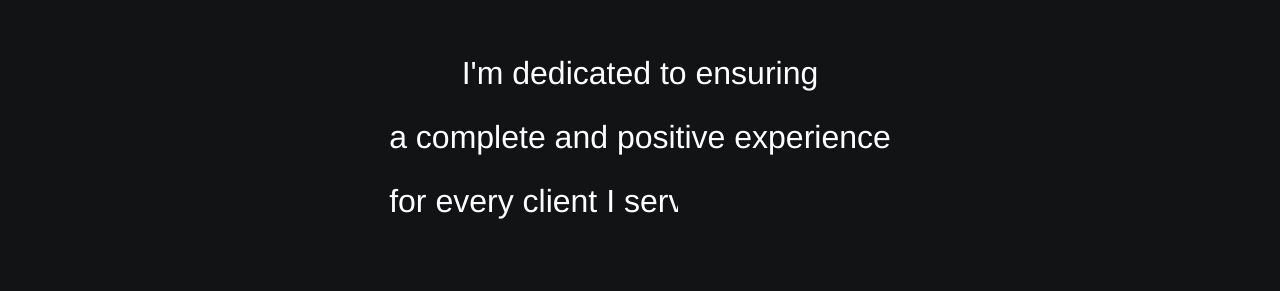
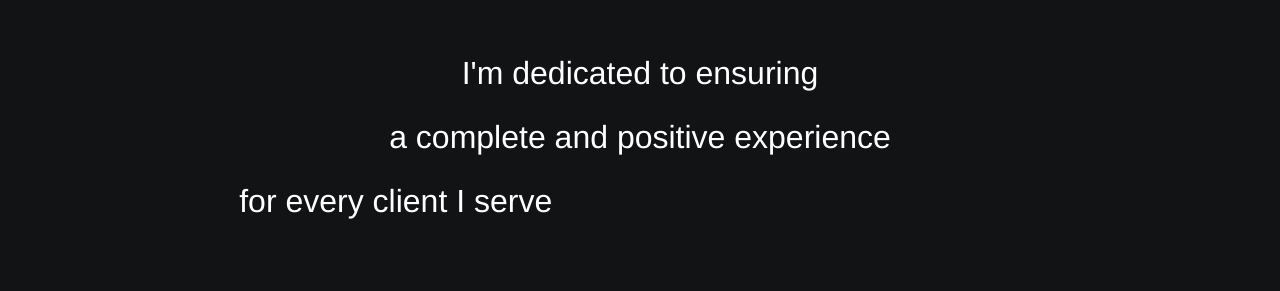
Before and after one commit to Frances-Hughes/photographer-site, a React (Create React App) app: page /aboutme in a window 1280 px wide. Shown: the part 1269-1560 px from the top of the page. Built offline with nearby package versions, Linux system fonts and the light colour scheme; a web font is replaced by a local one.

Commit message:
changes to format
changes to format

```diff
--- a/src/components/AboutMe.jsx
+++ b/src/components/AboutMe.jsx
@@ -110,7 +110,7 @@ const AboutMe = () => {
               />
             </StyledCard>
           ) : (
-            <Box sx={{ my: "42px" }}>
+            <Box sx={{ my: 20 }}>
               <CardMedia
                 component="img"
                 image={AyaImg}
@@ -132,8 +132,7 @@ const AboutMe = () => {
         </Box>
         <Container
           sx={{
-            display: "flex",
-            justifyContent: "center",
+            alignItems: "center",
             mt: 15,
           }}
         >
```
